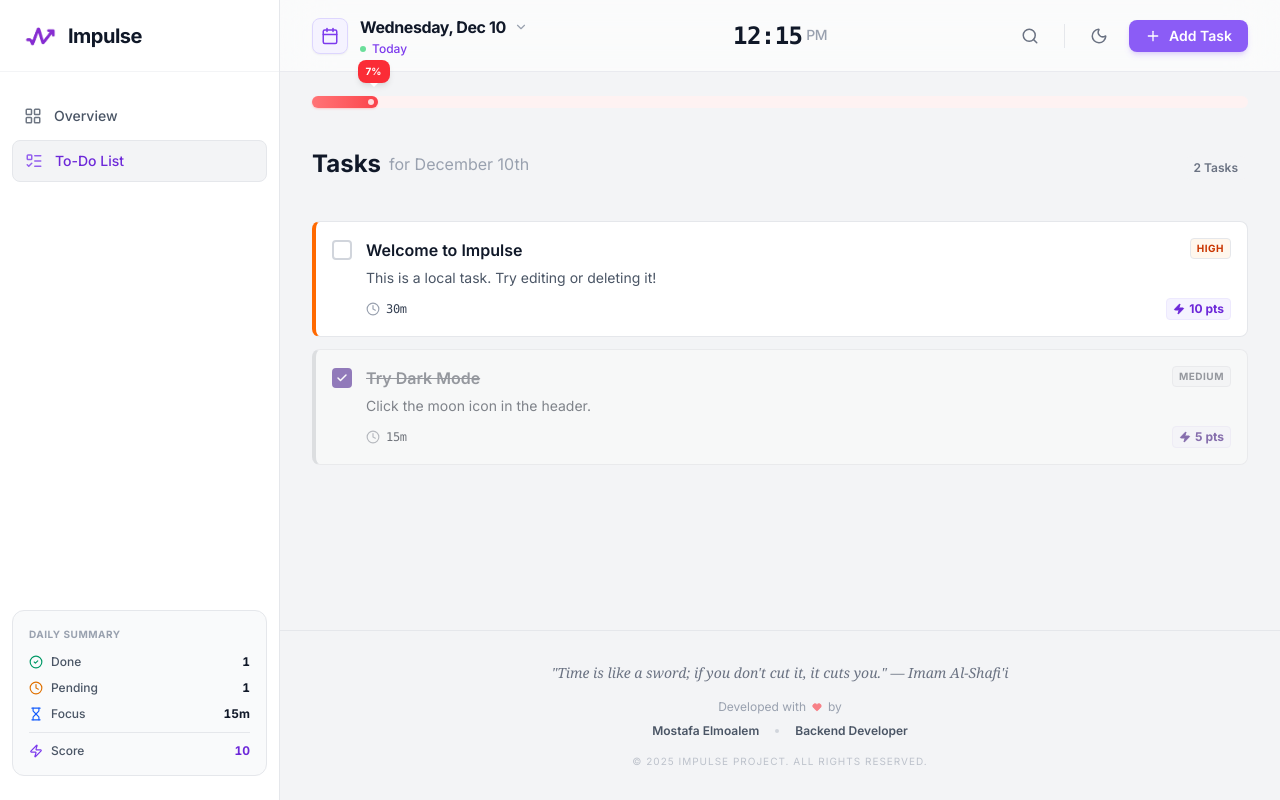
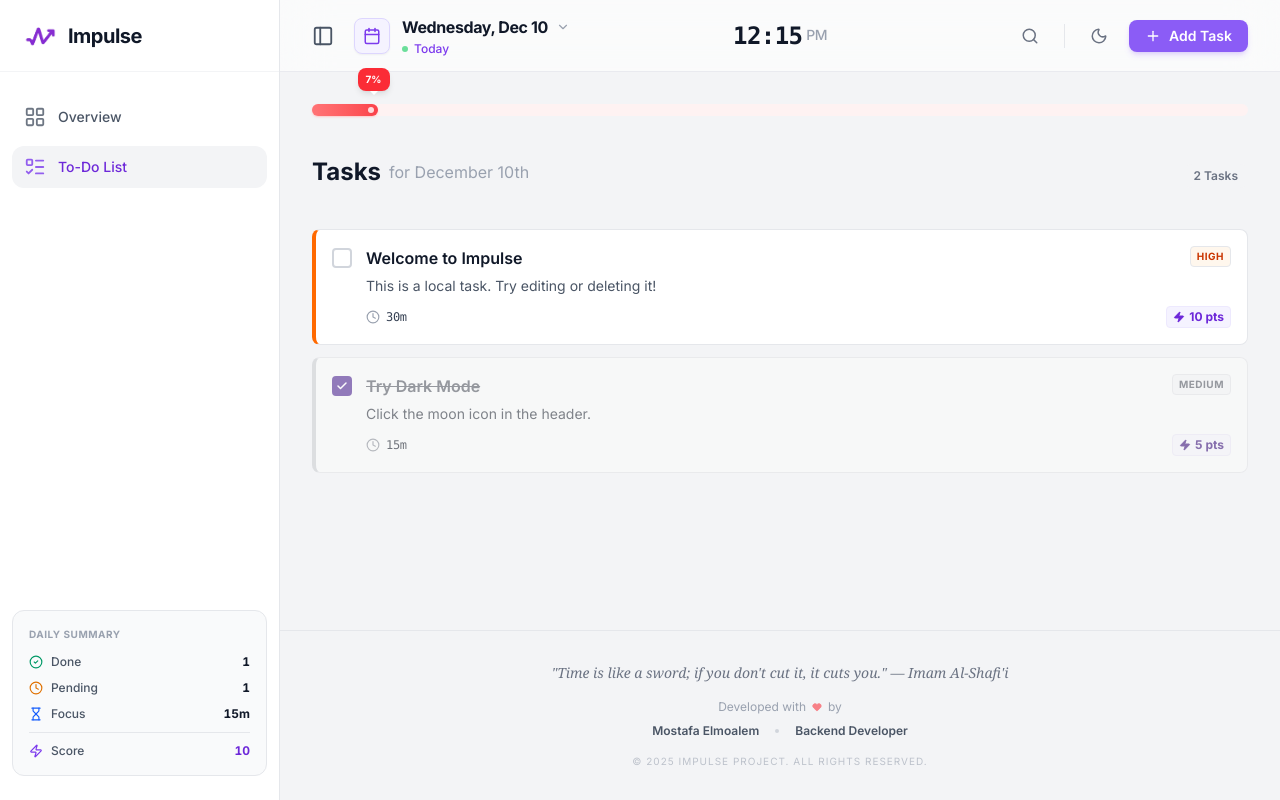
Before and after one commit to Mostafa-Elmoalem/Impulse, a React (Vite) app in the folder frontend/: page /tasks in a window 1280 px wide. Built offline with nearby package versions, Linux system fonts and the light colour scheme.

Commit message:
sidebar improvements for better ux

```diff
--- a/frontend/src/shared/components/layout/AppLayout.tsx
+++ b/frontend/src/shared/components/layout/AppLayout.tsx
@@ -8,34 +8,37 @@ import { useUIStore } from '@/shared/stores/useUIStore';
 import { getDashboardStats } from '@/features/dashboard/api/dashboardApi';
 import { QUERY_KEYS } from '@/shared/constants/queryKeys';
 import { Heart } from 'lucide-react';
+import { cn } from '@/shared/utils/cn';
 
 export const AppLayout = () => {
-  const { isTaskModalOpen, closeTaskModal } = useUIStore();
+  const { isTaskModalOpen, closeTaskModal, isSidebarCollapsed } = useUIStore();
 
   const { data: stats } = useQuery({
     queryKey: QUERY_KEYS.DASHBOARD_STATS,
     queryFn: getDashboardStats,
   });
 
-  // Calculate Progress Score (0-100)
   const score = stats?.dailyScore || 0;
   const progressPercentage = Math.min(100, (score / 150) * 100);
 
   return (
     <div className="min-h-screen bg-background dark:bg-background-dark text-foreground dark:text-foreground-dark transition-colors flex">
 
-      {/* 1. Sidebar (Fixed Left) */}
+      {/* 1. Sidebar */}
       <Sidebar stats={stats} />
 
       {/* 2. Main Content Wrapper */}
-      <div className="flex-1 md:pl-[280px] flex flex-col min-h-screen transition-all duration-300 relative">
+      {/* Dynamic Padding based on Sidebar state */}
+      <div className={cn(
+        "flex-1 flex flex-col min-h-screen transition-all duration-300 relative",
+        isSidebarCollapsed ? "md:pl-[80px]" : "md:pl-[280px]"
+      )}>
 
-        {/* Header (Sticky Top) */}
+        {/* Header */}
         <Header />
 
-        {/* Progress Bar (Normal Flow - Not Sticky) */}
-        {/* Removed 'sticky' and background/shadow classes to save space */}
-        <div className="w-full z-50 px-8 md:px-8 mt-0">
+        {/* Progress Bar */}
+        <div className="w-full px-4 md:px-8 mt-2 z-50">
            <ProgressBar progress={Math.round(progressPercentage)} />
         </div>
 
@@ -44,16 +47,13 @@ export const AppLayout = () => {
           <Outlet />
         </main>
 
-        {/* Footer (Developers - Centered) */}
+        {/* Footer */}
         <footer className="py-8 border-t border-gray-200 dark:border-gray-800/50 mt-auto">
           <div className="container mx-auto px-6 text-center">
-
-            {/* Wisdom Quote */}
             <p className="text-sm text-gray-500 dark:text-gray-400 italic mb-4 font-medium font-serif">
               "Time is like a sword; if you don't cut it, it cuts you." — Imam Al-Shafi'i
             </p>
 
-            {/* Developers Info */}
             <div className="flex flex-col items-center justify-center gap-2 text-xs text-gray-400 dark:text-gray-600">
               <div className="flex items-center gap-1.5">
                 <span>Developed with</span>
@@ -71,13 +71,11 @@ export const AppLayout = () => {
                 © 2025 Impulse Project. All rights reserved.
               </div>
             </div>
-
           </div>
         </footer>
 
       </div>
 
-      {/* Task Modal (Global) */}
       <TaskFormModal
         isOpen={isTaskModalOpen}
         onClose={closeTaskModal}
--- a/frontend/src/shared/components/layout/Header.tsx
+++ b/frontend/src/shared/components/layout/Header.tsx
@@ -1,5 +1,5 @@
 import { useState, useEffect, useRef } from 'react';
-import { Moon, Sun, Calendar, Search, Plus, X, ChevronDown, RotateCcw, Menu } from 'lucide-react';
+import { Moon, Sun, Calendar, Search, Plus, X, ChevronDown, RotateCcw, Menu, PanelLeft } from 'lucide-react';
 import { format, isSameDay, differenceInCalendarDays, startOfToday } from 'date-fns';
 import { useNavigate } from 'react-router-dom';
 import { useDateStore } from '@/shared/stores/useDateStore';
@@ -13,7 +13,7 @@ export const Header = () => {
   const [isSearchExpanded, setIsSearchExpanded] = useState(false);
 
   const { selectedDate, setSelectedDate, resetToToday } = useDateStore();
-  const { openTaskModal, searchQuery, setSearchQuery, toggleSidebar } = useUIStore();
+  const { openTaskModal, searchQuery, setSearchQuery, toggleSidebar, toggleSidebarCollapsed, isSidebarCollapsed } = useUIStore();
 
   const dateInputRef = useRef<HTMLInputElement>(null);
   const searchInputRef = useRef<HTMLInputElement>(null);
@@ -66,6 +66,15 @@ export const Header = () => {
   const relativeText = getRelativeDateText();
   const isToday = isSameDay(selectedDate, today);
 
+  // Unified Toggle Handler
+  const handleMenuToggle = () => {
+    if (window.innerWidth < 768) {
+      toggleSidebar(); // Mobile: Open Overlay
+    } else {
+      toggleSidebarCollapsed(); // Desktop: Collapse/Expand
+    }
+  };
+
   return (
     <header className="h-[72px] px-4 md:px-8 flex items-center justify-between gap-4 sticky top-0 z-30
                        bg-white/80 dark:bg-background-dark/80 backdrop-blur-xl
@@ -73,18 +82,16 @@ export const Header = () => {
 
       {/* 1. Left: Menu & Date */}
       <div className="flex items-center gap-3 min-w-fit">
-        {/* Mobile Menu Button */}
+
+        {/* Unified Toggle Button */}
         <button
-          onClick={toggleSidebar}
-          className="md:hidden p-2 -ml-2 text-gray-600 dark:text-gray-300 hover:bg-gray-100 dark:hover:bg-gray-800 rounded-lg transition-colors"
+          onClick={handleMenuToggle}
+          className="p-2 -ml-2 text-gray-600 dark:text-gray-300 hover:bg-gray-100 dark:hover:bg-gray-800 rounded-lg transition-colors"
+          title="Toggle Menu"
         >
-          <Menu size={22} />
+          {/* Change Icon based on state/screen logic if desired, or keep generic Menu/Panel */}
+          <PanelLeft size={22} className={cn("transition-transform", isSidebarCollapsed && "rotate-180")} />
         </button>
-
-        {/* Logo (Mobile) - Only show if sidebar is closed otherwise it duplicates */}
-        <div className="md:hidden flex items-center gap-2">
-           <img src="/public/logo.webp" alt="Impulse Logo" className="w-8 h-8 object-contain" />
-        </div>
 
         {/* Date Picker */}
         <div
--- a/frontend/src/shared/components/layout/Sidebar.tsx
+++ b/frontend/src/shared/components/layout/Sidebar.tsx
@@ -9,7 +9,7 @@ interface SidebarProps {
 }
 
 export const Sidebar = ({ stats }: SidebarProps) => {
-  const { isSidebarOpen, closeSidebar } = useUIStore();
+  const { isSidebarOpen, closeSidebar, isSidebarCollapsed } = useUIStore();
 
   const doneCount = stats?.completedTasks || 0;
   const pendingCount = stats?.pendingTasks || 0;
@@ -18,6 +18,7 @@ export const Sidebar = ({ stats }: SidebarProps) => {
   const focusMinutes = stats?.totalFocusTime || 0;
   const hours = Math.floor(focusMinutes / 60);
   const minutes = focusMinutes % 60;
+  // تنسيق الوقت ليظهر بشكل مختصر وواضح (مثلاً: 2h 30m)
   const focusTimeText = hours > 0 ? `${hours}h ${minutes}m` : `${minutes}m`;
 
   const navItems = [
@@ -27,7 +28,7 @@ export const Sidebar = ({ stats }: SidebarProps) => {
 
   return (
     <>
-      {/* Mobile Overlay (Backdrop) */}
+      {/* Mobile Overlay */}
       <div
         className={cn(
           "fixed inset-0 bg-black/40 backdrop-blur-sm z-40 md:hidden transition-opacity duration-300",
@@ -38,65 +39,85 @@ export const Sidebar = ({ stats }: SidebarProps) => {
 
       {/* Sidebar Container */}
       <aside className={cn(
-        "w-[280px] h-full fixed left-0 top-0 z-50 flex flex-col transition-transform duration-300 ease-out",
+        "h-full fixed left-0 top-0 z-50 flex flex-col transition-all duration-300 ease-in-out",
         "bg-white dark:bg-background-paper-dark border-r border-gray-200 dark:border-gray-800",
         isSidebarOpen ? "translate-x-0" : "-translate-x-full",
-        "md:translate-x-0"
+        "md:translate-x-0",
+        isSidebarCollapsed ? "md:w-[80px]" : "md:w-[280px]"
       )}>
 
         {/* Logo Area */}
-        <div className="h-[72px] flex items-center justify-between px-6 border-b border-gray-100 dark:border-gray-800/50">
+        <div className={cn(
+          "h-[72px] flex items-center border-b border-gray-100 dark:border-gray-800/50 transition-all",
+          isSidebarCollapsed ? "justify-center px-0" : "justify-between px-6"
+        )}>
           <div className="flex items-center gap-3">
-            {/* Logo Image */}
             <img
               src="/logo.webp"
-              alt="Impulse Logo"
+              alt="Logo"
               className="w-8 h-8 object-contain"
             />
-            <span className="text-xl font-bold text-gray-900 dark:text-white tracking-tight">Impulse</span>
+            <span className={cn(
+              "text-xl font-bold text-gray-900 dark:text-white tracking-tight transition-opacity duration-200",
+              isSidebarCollapsed ? "hidden opacity-0" : "block opacity-100"
+            )}>
+              Impulse
+            </span>
           </div>
 
-          {/* Close Button (Mobile Only) */}
           <button
             onClick={closeSidebar}
-            className="md:hidden p-2 text-gray-500 hover:text-gray-900 dark:text-gray-400 dark:hover:text-white rounded-lg hover:bg-gray-100 dark:hover:bg-gray-800 transition-colors"
+            className={cn("md:hidden p-2 text-gray-500 hover:bg-gray-100 dark:hover:bg-gray-800 rounded-lg", isSidebarCollapsed && "hidden")}
           >
             <X size={20} />
           </button>
         </div>
 
         {/* Nav Links */}
-        <nav className="flex-1 px-3 space-y-1 mt-6">
+        <nav className="flex-1 px-3 space-y-2 mt-6">
           {navItems.map((item) => (
             <NavLink
               key={item.path}
               to={item.path}
               onClick={() => closeSidebar()}
               className={({ isActive }) => cn(
-                "flex items-center gap-3 px-3 py-2.5 rounded-lg transition-all duration-200 group font-medium text-sm",
+                "flex items-center rounded-xl transition-all duration-200 group font-medium text-sm relative",
+                isSidebarCollapsed ? "justify-center py-3 px-0" : "gap-3 px-3 py-2.5",
                 isActive
-                  ? "bg-gray-100 dark:bg-brand-900/20 text-brand-700 dark:text-brand-100 border border-gray-200 dark:border-transparent"
+                  ? "bg-gray-100 dark:bg-brand-900/20 text-brand-700 dark:text-brand-100"
                   : "text-gray-600 dark:text-gray-400 hover:bg-gray-50 dark:hover:bg-gray-800/50 hover:text-gray-900 dark:hover:text-white"
               )}
+              title={isSidebarCollapsed ? item.label : undefined}
             >
               {({ isActive }) => (
                 <>
                   <item.icon
-                    size={18}
+                    size={22}
                     className={cn(
-                      "transition-transform group-hover:scale-105 opacity-80 group-hover:opacity-100",
+                      "transition-transform group-hover:scale-110 opacity-80 group-hover:opacity-100",
                       isActive && "text-brand-600 dark:text-brand-400"
                     )}
                   />
+                  <span className={cn(
+                    "whitespace-nowrap transition-all duration-200",
+                    isSidebarCollapsed ? "hidden w-0 opacity-0" : "block w-auto opacity-100"
+                  )}>
                     {item.label}
+                  </span>
                 </>
               )}
             </NavLink>
           ))}
         </nav>
 
-        {/* Tasks Summary Widget */}
-        <div className="mx-3 mb-6 p-4 rounded-xl bg-gray-50 dark:bg-background-dark border border-gray-200 dark:border-gray-800 relative overflow-hidden">
+        {/* --- Tasks Summary Widget --- */}
+        <div className={cn(
+          "transition-all duration-300",
+          isSidebarCollapsed ? "px-2 mb-6" : "px-3 mb-6"
+        )}>
+          {!isSidebarCollapsed ? (
+            // 1. Full Widget (Expanded State)
+            <div className="p-4 rounded-xl bg-gray-50 dark:bg-background-dark border border-gray-200 dark:border-gray-800 relative overflow-hidden animate-fade-in">
               <h3 className="text-[10px] font-bold text-gray-400 dark:text-gray-500 uppercase tracking-wider mb-3 flex items-center gap-2">
                 Daily Summary
               </h3>
@@ -104,12 +125,52 @@ export const Sidebar = ({ stats }: SidebarProps) => {
                 <SummaryRow icon={CheckCircle2} color="text-emerald-600" label="Done" value={doneCount} />
                 <SummaryRow icon={Clock} color="text-amber-600" label="Pending" value={pendingCount} />
                 <SummaryRow icon={Hourglass} color="text-blue-600" label="Focus" value={focusTimeText} />
-
                 <div className="pt-2.5 border-t border-gray-200 dark:border-gray-700 mt-2.5">
                    <SummaryRow icon={Zap} color="text-brand-600" label="Score" value={score} isScore />
                 </div>
               </div>
             </div>
+          ) : (
+            // 2. Mini Widget (Collapsed State)
+            <div className="py-4 flex flex-col items-center gap-4 bg-gray-50 dark:bg-background-dark rounded-xl border border-gray-200 dark:border-gray-800 animate-fade-in">
+
+               {/* Done */}
+               <div className="flex flex-col items-center gap-1 group relative cursor-help">
+                 <CheckCircle2 size={18} className="text-emerald-600" />
+                 <span className="text-[10px] font-bold text-gray-700 dark:text-gray-300">{doneCount}</span>
+                 <span className="absolute left-full top-1/2 -translate-y-1/2 ml-2 px-2 py-1 bg-gray-800 text-white text-xs rounded opacity-0 group-hover:opacity-100 pointer-events-none whitespace-nowrap z-50">Done Tasks</span>
+               </div>
+
+               {/* Pending */}
+               <div className="flex flex-col items-center gap-1 group relative cursor-help">
+                 <Clock size={18} className="text-amber-600" />
+                 <span className="text-[10px] font-bold text-gray-700 dark:text-gray-300">{pendingCount}</span>
+                 <span className="absolute left-full top-1/2 -translate-y-1/2 ml-2 px-2 py-1 bg-gray-800 text-white text-xs rounded opacity-0 group-hover:opacity-100 pointer-events-none whitespace-nowrap z-50">Pending Tasks</span>
+               </div>
+
+               {/* Focus Time (Added Here) */}
+               <div className="flex flex-col items-center gap-1 group relative cursor-help">
+                 <Hourglass size={18} className="text-blue-600" />
+                 {/* whitespace-nowrap يمنع النص من النزول لسطر جديد */}
+                 <span className="text-[10px] font-bold text-gray-700 dark:text-gray-300 whitespace-nowrap tracking-tight">
+                   {focusTimeText}
+                 </span>
+                 <span className="absolute left-full top-1/2 -translate-y-1/2 ml-2 px-2 py-1 bg-gray-800 text-white text-xs rounded opacity-0 group-hover:opacity-100 pointer-events-none whitespace-nowrap z-50">Focus Time</span>
+               </div>
+
+               {/* Divider */}
+               <div className="w-8 h-[1px] bg-gray-200 dark:bg-gray-700 my-1" />
+
+               {/* Score */}
+               <div className="flex flex-col items-center gap-1 group relative cursor-help">
+                 <Zap size={18} className="text-brand-600" />
+                 <span className="text-[10px] font-bold text-brand-700 dark:text-brand-400">{score}</span>
+                 <span className="absolute left-full top-1/2 -translate-y-1/2 ml-2 px-2 py-1 bg-gray-800 text-white text-xs rounded opacity-0 group-hover:opacity-100 pointer-events-none whitespace-nowrap z-50">Daily Score</span>
+               </div>
+            </div>
+          )}
+        </div>
+
       </aside>
     </>
   );
--- a/frontend/src/shared/stores/useUIStore.ts
+++ b/frontend/src/shared/stores/useUIStore.ts
@@ -6,10 +6,14 @@ interface UIState {
   openTaskModal: () => void;
   closeTaskModal: () => void;
 
-  // Sidebar (New)
+  // Sidebar (Mobile Visibility)
   isSidebarOpen: boolean;
   toggleSidebar: () => void;
   closeSidebar: () => void;
+
+  // Sidebar (Desktop Collapse State)
+  isSidebarCollapsed: boolean;
+  toggleSidebarCollapsed: () => void;
 
   // Search
   searchQuery: string;
@@ -21,10 +25,15 @@ export const useUIStore = create<UIState>((set) => ({
   openTaskModal: () => set({ isTaskModalOpen: true }),
   closeTaskModal: () => set({ isTaskModalOpen: false }),
 
+  // Mobile Menu Logic
   isSidebarOpen: false,
   toggleSidebar: () => set((state) => ({ isSidebarOpen: !state.isSidebarOpen })),
   closeSidebar: () => set({ isSidebarOpen: false }),
 
+  // Desktop Collapse Logic (Default is NOT collapsed)
+  isSidebarCollapsed: false,
+  toggleSidebarCollapsed: () => set((state) => ({ isSidebarCollapsed: !state.isSidebarCollapsed })),
+
   searchQuery: '',
   setSearchQuery: (query) => set({ searchQuery: query }),
 }));
```
Lines whose indentation alone changed are shown as unchanged.
